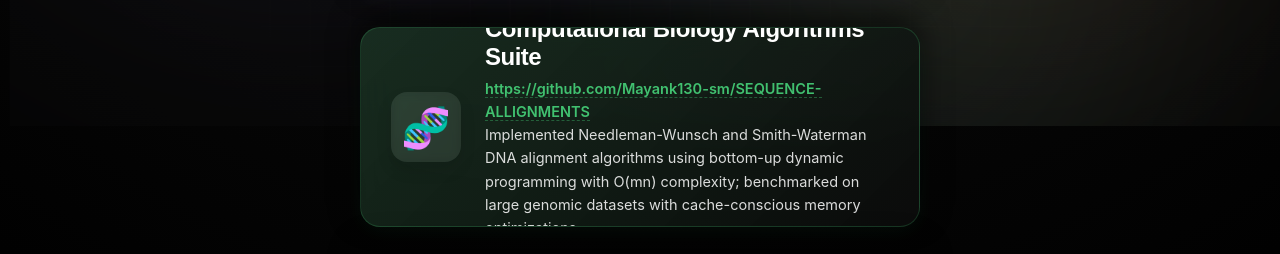
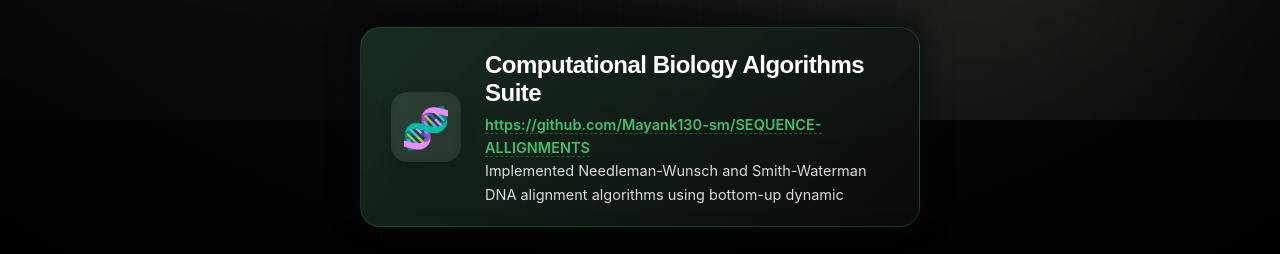
Before and after one commit to Mayank130-sm/PORTFOLIO, a plain HTML site: page projects.html in a window 1280 px wide. Shown: the part 680-934 px from the top of the page. Drawn offline with Linux system fonts and the light colour scheme.

Commit message:
Updated portfolio styling

```diff
--- a/index.css
+++ b/index.css
@@ -1338,6 +1338,27 @@ body.light .project-info h3 {
   opacity: 0.85;
   max-width: 580px;
   line-height: 1.6;
+  max-height: 90px;
+  overflow-y: auto;
+  padding-right: 8px;
+}
+
+/* Custom scrollbar for project description */
+.project-info p::-webkit-scrollbar {
+  width: 4px;
+}
+
+.project-info p::-webkit-scrollbar-track {
+  background: transparent;
+}
+
+.project-info p::-webkit-scrollbar-thumb {
+  background: rgba(255, 255, 255, 0.2);
+  border-radius: 4px;
+}
+
+body.light .project-info p::-webkit-scrollbar-thumb {
+  background: rgba(0, 0, 0, 0.15);
 }
 
 body.light .project-info p {
```
